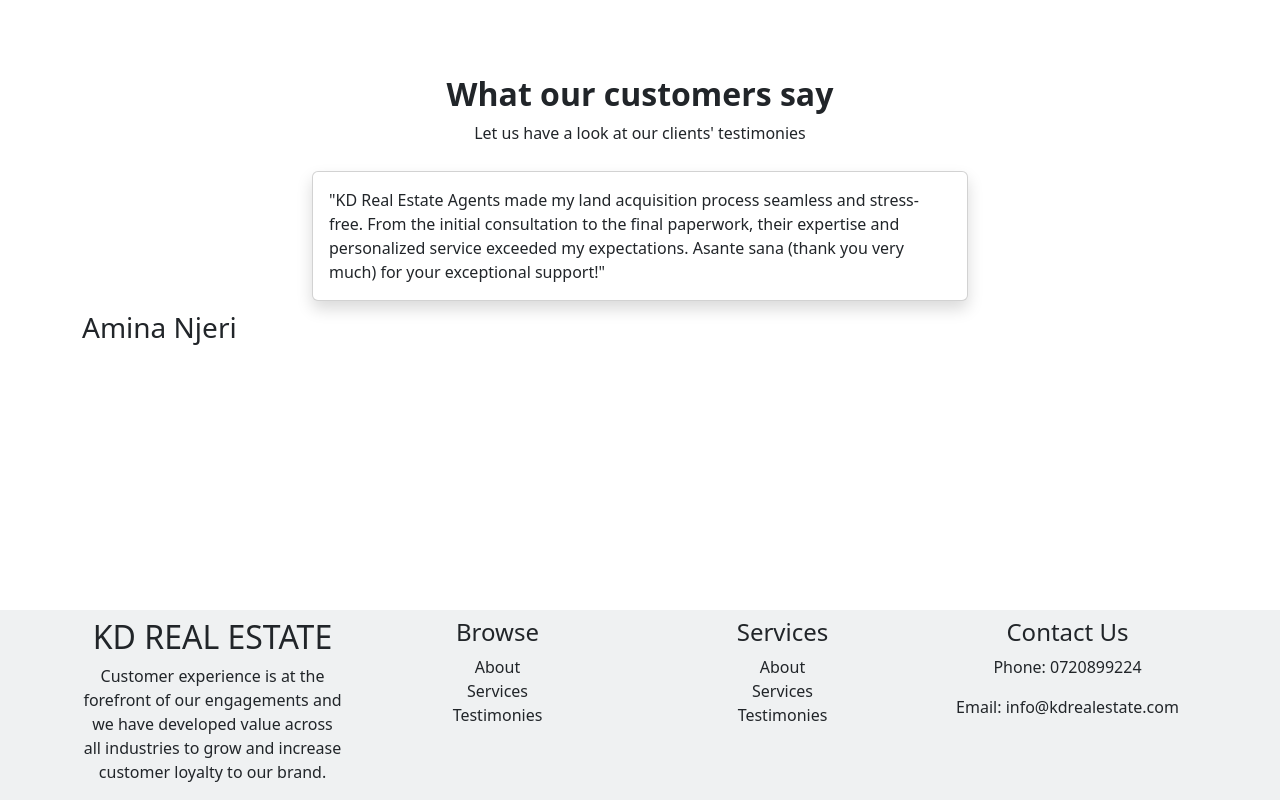
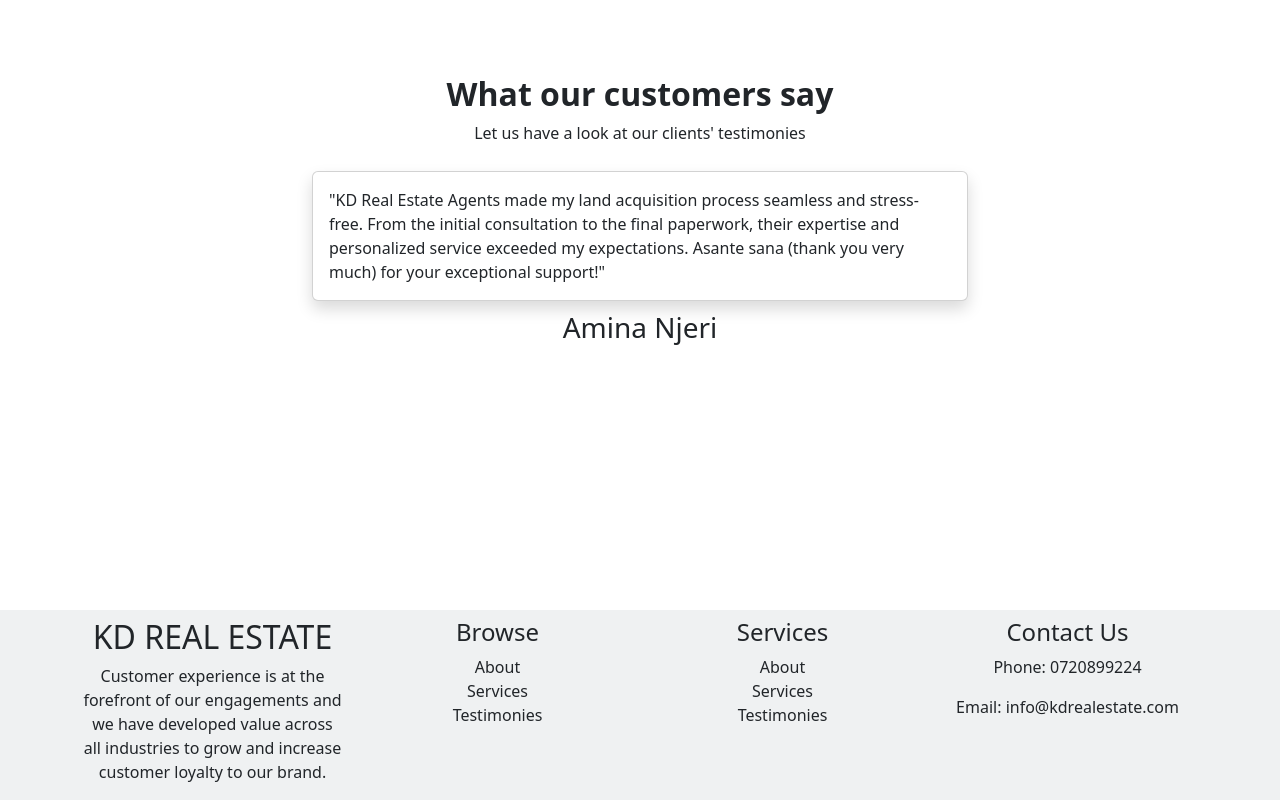
Before and after one commit to TomKambale/KD-Real-Estate, a React (Create React App) app: page / in a window 1280 px wide. Shown: the part 1647-2447 px from the top of the page. Built offline with nearby package versions, Linux system fonts and the light colour scheme.

Commit message:
njeri amesimama

```diff
--- a/src/components/Testimonies.js
+++ b/src/components/Testimonies.js
@@ -79,7 +79,7 @@ function Testimonies() {
                       </p>
                     </div>
                   </div>
-                  <h3 className="card-title mb-0">Amina Njeri</h3>
+                  <h3 className="card-title mb-0 text-center">Amina Njeri</h3>
 
                 </div>
               </div>
```
